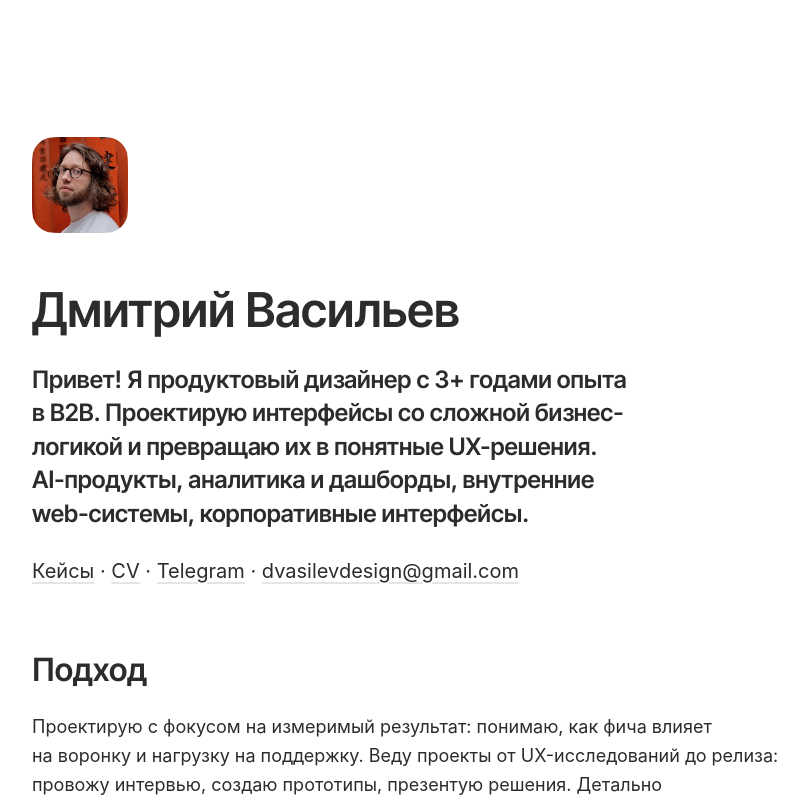
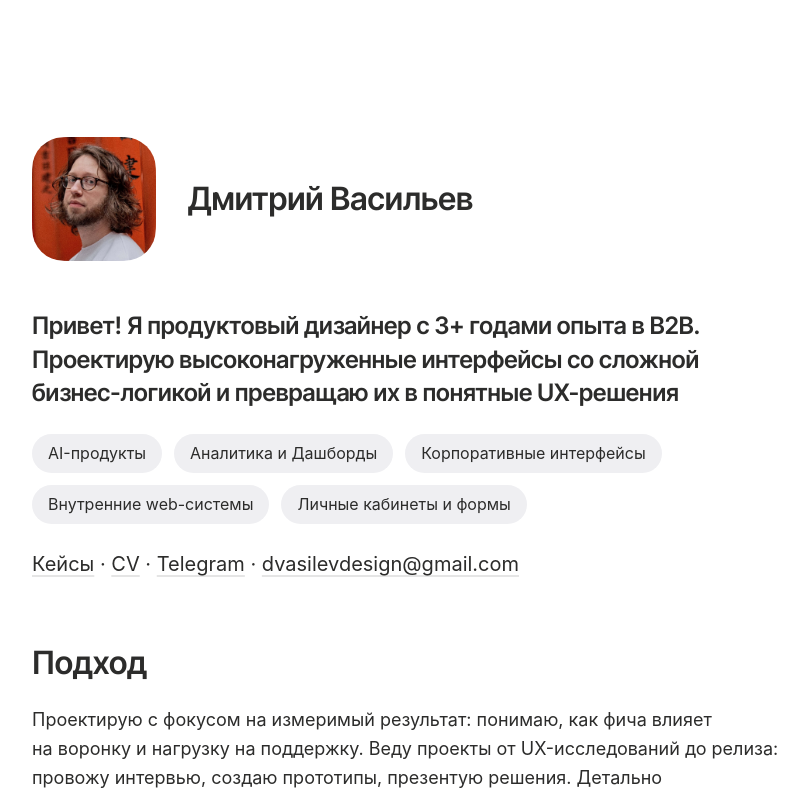
Before and after one commit to d1mavasilev/my-portfolio-next, a Next.js app: page / in a window 1280 px wide. Shown: the top 797 px of the page, without its empty margins (232-1040 px from the left). Built offline with nearby package versions, Linux system fonts and the light colour scheme.

Commit message:
описание

```diff
--- a/app/for/[company]/page.tsx
+++ b/app/for/[company]/page.tsx
@@ -3,6 +3,7 @@ import { HeaderActions } from "@/components/header-actions";
 import { HomeBehavior } from "@/components/home-behavior";
 import Link from "next/link";
 import { companies } from "../../companies";
+import { Tag } from "@/components/tag";
 
 export default async function CompanyPage({ params }: { params: Promise<{ company: string }> }) {
   const { company: companySlug } = await params;
@@ -60,15 +61,24 @@ export default async function CompanyPage({ params }: { params: Promise<{ compan
 
       <main className="main">
         <div className="container">
-          <div className="hero-image fade-in">
-            <img src="/images/avatar.png" alt="Ваше фото" />
+          <div className="intro-top fade-in">
+            <div className="hero-image intro-avatar">
+              <img src="/images/avatar.png" alt="Ваше фото" />
+            </div>
+            <h2 className="intro-name">Дмитрий Васильев</h2>
           </div>
 
           <section className="intro fade-in">
-            <h1>Дмитрий Васильев</h1>
             <h2 className="subtitle">
-              {greeting} Я продуктовый дизайнер с 3+ годами опыта в B2B. Проектирую интерфейсы со сложной бизнес-логикой и превращаю их в понятные UX-решения. AI-продукты, аналитика и дашборды, внутренние web-системы, корпоративные интерфейсы.
+              {greeting} Я продуктовый дизайнер с 3+ годами опыта в B2B. Проектирую высоконагруженные интерфейсы со сложной бизнес-логикой и превращаю их в понятные UX-решения
             </h2>
+            <div className="tags" aria-label="Теги">
+              <Tag>AI-продукты</Tag>
+              <Tag>Аналитика и Дашборды</Tag>
+              <Tag>Корпоративные интерфейсы</Tag>
+              <Tag>Внутренние web-системы</Tag>
+              <Tag>Личные кабинеты и формы</Tag>
+            </div>
             <p className="description">
               <a href="#cases">Кейсы</a> ·{" "}
               <a href="https://drive.google.com/file/d/1Yh6jngkaE25-WkQjsd-gOAa3X-blcK65/view?usp=sharing" target="_blank" rel="noopener noreferrer">CV</a> · {" "}
--- a/app/globals.css
+++ b/app/globals.css
@@ -405,10 +405,10 @@ section {
 /* Аватар */
 .hero-image {
     margin-bottom: var(--spacing-lg);
-    border-radius: 16px;
+    border-radius: 32px;
     overflow: hidden;
-    width: 96px;
-    height: 96px;
+    width: 124px;
+    height: 124px;
     transition: opacity 0.2s ease, height 0.2s ease, margin-bottom 0.2s ease;
 }
 
@@ -438,6 +438,55 @@ body.home.avatar-in-header .header {
 /* Интро */
 .intro {
     margin-bottom: var(--spacing-xl);
+}
+
+.intro-top {
+    display: flex;
+    align-items: center;
+    height: 124px;
+    gap: 32px;
+    margin-bottom: var(--spacing-lg);
+    flex-wrap: nowrap;
+}
+
+.intro-avatar {
+    width: 124px;
+    height: 124px;
+    border-radius: 32px;
+    margin-bottom: 0;
+    flex-shrink: 0;
+}
+
+.intro-avatar img {
+    width: 100%;
+    height: 100%;
+    object-fit: cover;
+}
+
+.intro-name {
+    margin: 0;
+    line-height: 1;
+    display: flex;
+    align-items: center;
+    height: 100%;
+}
+
+.tags {
+    display: flex;
+    flex-wrap: wrap;
+    gap: 12px;
+    margin: 0 0 var(--spacing-md);
+}
+
+.tag {
+    margin: 0;
+    padding: 10px 16px;
+    border-radius: 1000px;
+    background: #efeff2;
+    font-size: 16px;
+    font-weight: 400;
+    line-height: 1.2;
+    text-wrap: balance;
 }
 
 .subtitle {
@@ -900,6 +949,16 @@ figcaption {
         padding: var(--spacing-lg) 0;
     }
 
+    .intro-top {
+        gap: 20px;
+    }
+
+    .intro-avatar {
+        width: 96px;
+        height: 96px;
+        border-radius: 24px;
+    }
+
     section {
         margin-bottom: var(--spacing-lg);
     }
@@ -966,6 +1025,10 @@ figcaption {
         border-radius: 8px;
     }
 
+    .intro-top {
+        gap: 16px;
+    }
+
     :root {
         --spacing-md: 20px;
         --spacing-lg: 48px;
@@ -978,6 +1041,12 @@ figcaption {
 
     h2 {
         font-size: 24px;
+    }
+
+    .intro-avatar {
+        width: 88px;
+        height: 88px;
+        border-radius: 20px;
     }
 
     .project-cta-actions {
--- a/app/page.tsx
+++ b/app/page.tsx
@@ -1,6 +1,7 @@
 import { FreeTimeGallery } from "@/components/free-time-gallery";
 import { HeaderActions } from "@/components/header-actions";
 import { HomeBehavior } from "@/components/home-behavior";
+import { Tag } from "@/components/tag";
 import Link from "next/link";
 
 export default function Home() {
@@ -49,15 +50,24 @@ export default function Home() {
 
       <main className="main">
         <div className="container">
-          <div className="hero-image fade-in">
-            <img src="/images/avatar.png" alt="Ваше фото" />
+          <div className="intro-top fade-in">
+            <div className="hero-image intro-avatar">
+              <img src="/images/avatar.png" alt="Ваше фото" />
+            </div>
+            <h2 className="intro-name">Дмитрий Васильев</h2>
           </div>
 
           <section className="intro fade-in">
-            <h1>Дмитрий Васильев</h1>
             <h2 className="subtitle">
-              Привет! Я продуктовый дизайнер с 3+ годами опыта в B2B. Проектирую интерфейсы со сложной бизнес-логикой и превращаю их в понятные UX-решения. AI-продукты, аналитика и дашборды, внутренние web-системы, корпоративные интерфейсы.
+              Привет! Я продуктовый дизайнер с 3+ годами опыта в B2B. Проектирую высоконагруженные интерфейсы со сложной бизнес-логикой и превращаю их в понятные UX-решения
             </h2>
+            <div className="tags" aria-label="Теги">
+              <Tag>AI-продукты</Tag>
+              <Tag>Аналитика и Дашборды</Tag>
+              <Tag>Корпоративные интерфейсы</Tag>
+              <Tag>Внутренние web-системы</Tag>
+              <Tag>Личные кабинеты и формы</Tag>
+            </div>
             <p className="description">
               <a href="#cases">Кейсы</a> ·{" "}
               <a href="https://drive.google.com/file/d/1Yh6jngkaE25-WkQjsd-gOAa3X-blcK65/view?usp=sharing" target="_blank" rel="noopener noreferrer">CV</a> · {" "}
--- a/app/portfolio.css
+++ b/app/portfolio.css
@@ -270,11 +270,10 @@ section {
 
 /* РђРІР°С‚Р°СЂ */
 .hero-image {
-    margin-bottom: var(--spacing-lg);
-    border-radius: 16px;
+    border-radius: 32px;
     overflow: hidden;
-    width: 96px;
-    height: 96px;
+    width: 124px;
+    height: 124px;
     transition: opacity 0.2s ease, height 0.2s ease, margin-bottom 0.2s ease;
 }
 
--- /dev/null
+++ b/components/tag.tsx
@@ -0,0 +1,10 @@
+import type { ReactNode } from "react";
+
+type TagProps = {
+  children: ReactNode;
+  className?: string;
+};
+
+export function Tag({ children, className }: TagProps) {
+  return <p className={className ? `tag ${className}` : "tag"}>{children}</p>;
+}
```
